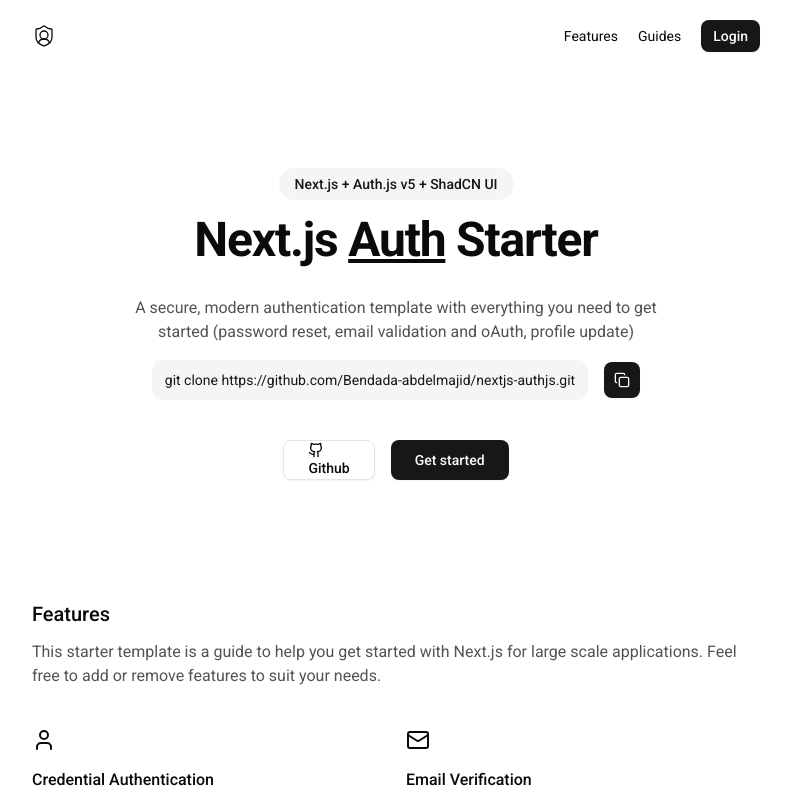
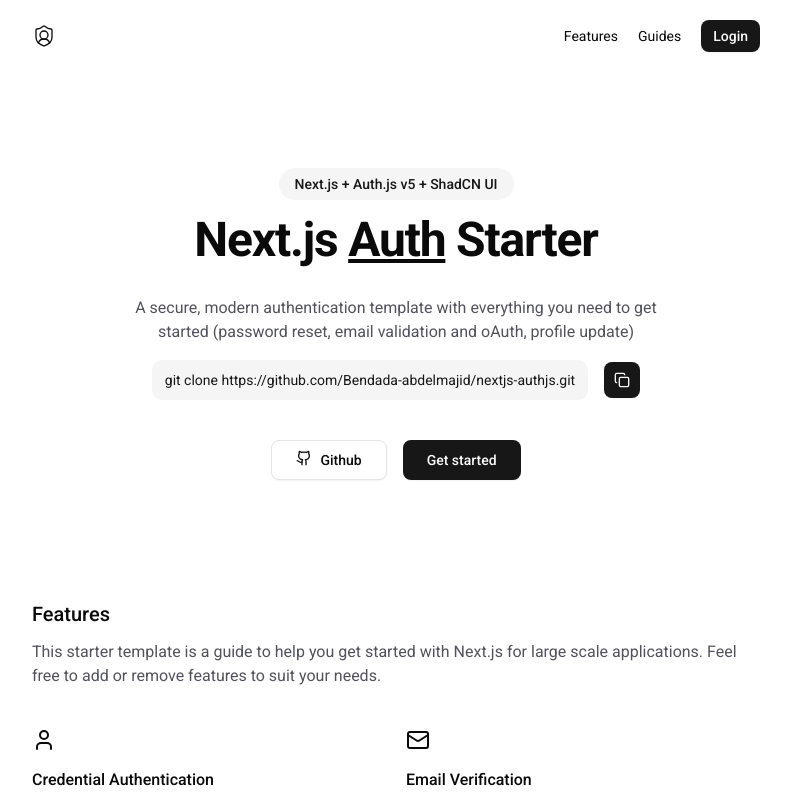
Before and after one commit to Bendada-abdelmajid/nextjs-authjs, a Next.js app: page / in a window 1280 px wide. Shown: the top 798 px of the page, without its empty margins (244-1035 px from the left). Built offline with nearby package versions, Linux system fonts and the light colour scheme; no server answers.

Commit message:
first commit

```diff
--- a/src/components/home/hero.tsx
+++ b/src/components/home/hero.tsx
@@ -25,7 +25,7 @@
                 <CopyToClipboard />
                 <div className="flex flex-wrap justify-center gap-4 mt-10">
                     <Button  size="lg" variant="outline">
-                    <Link href={"https://github.com/Bendada-abdelmajid/nextjs-authjs.git"} >
+                    <Link className='flex gap-2' href={"https://github.com/Bendada-abdelmajid/nextjs-authjs.git"} >
                         <Github /> Github
                         </Link>
                     </Button>
```
